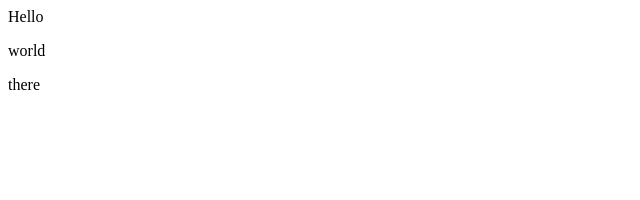
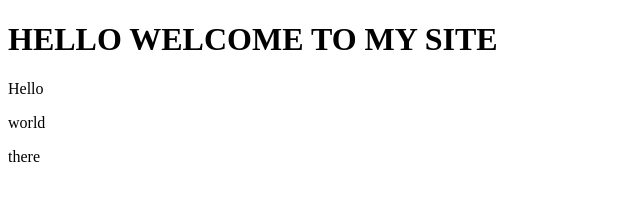
Before and after one commit to xuagram029/demo, a plain HTML site: page index.html in a window 1280 px wide. Shown: the whole page, without its empty margins (0-640 px from the left). Drawn offline with Linux system fonts and the light colour scheme.

Commit message:
added a header

```diff
--- a/index.html
+++ b/index.html
@@ -7,6 +7,7 @@
     <title>Document</title>
 </head>
 <body>
+    <h1>HELLO WELCOME TO MY SITE</h1>
     <div>Hello</div>
     <p>world</p>
     <p>there</p>
```
